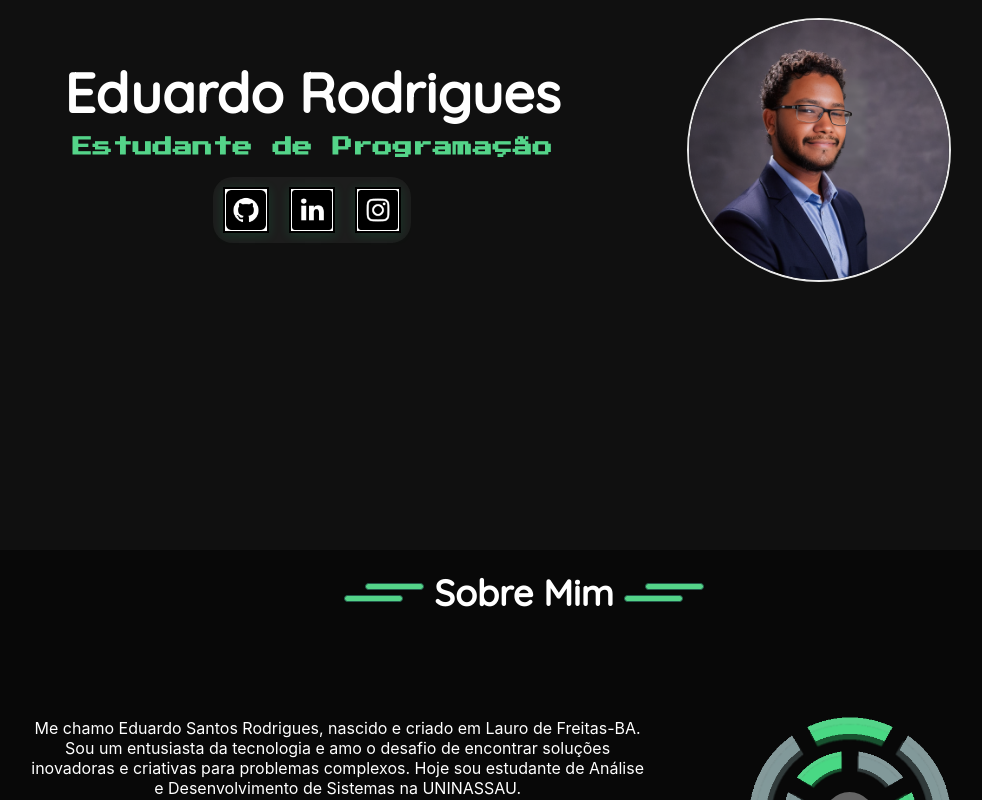
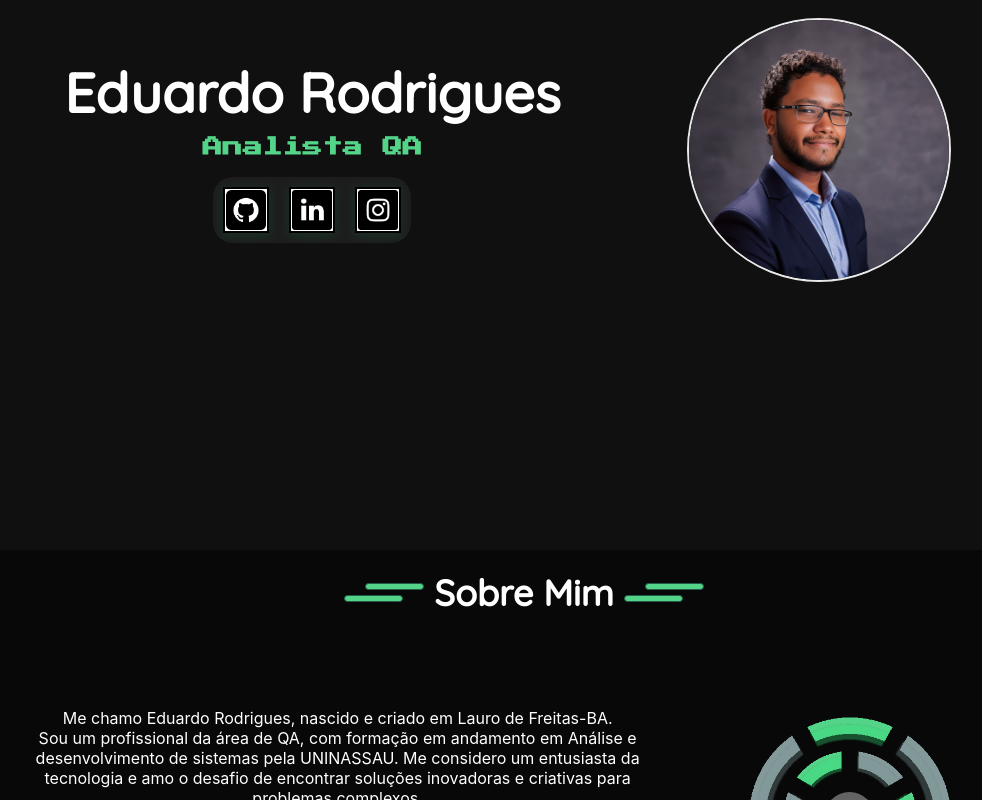
Before and after one commit to eduardostr/Portfolio-eduRodrigues, a React (Create React App) app: page / in a window 1280 px wide. Shown: the part 320-1120 px from the top of the page, without its empty margins (116-1098 px from the left). Built offline with nearby package versions, Linux system fonts and the light colour scheme; some icons are missing; a web font is replaced by a local one.

Commit message:
Add new files

```diff
--- a/src/components/AboutMe/index.tsx
+++ b/src/components/AboutMe/index.tsx
@@ -19,19 +19,19 @@ export default function AboutMe() {
       <Title titleName="Sobre Mim" />
       <div className={style.conteudoSobreMim}>
         <p className={`${isAnimating ? style.secretMessage : ""}`}>
-          Me chamo Eduardo Santos Rodrigues, nascido e criado em <span>L</span>
+          Me chamo Eduardo Rodrigues, nascido e criado em <span>L</span>
           auro de Freitas-BA.
           <br />
-          Sou um entusiasta da tecnologia <span>e</span> amo o desafio de
-          encontrar soluções inovadoras e criativas para problemas complexos.{" "}
-          <span>H</span>oje sou estudante de Análise e Desenvol<span>vi</span>
-          mento de Sistemas na UNINASSAU.
+          Sou um profissional da área de QA, <span>com</span> formação em
+          andamento em Análise e desenvolvimento de sistemas <span>pela </span>
+          UNINASSAU. Me considero um entusiasta da tecnologia e amo o desafio de
+          encontrar soluções inovadoras e criativas para problemas complexos.
           <br />
-          Minhas habilidades <span>t</span>écnicas <span>e</span> experiência
-          estão centradas na área de testes de software. Com conhecimento em
-          diversas abordagens, incluindo Testes Funcionais, Testes
-          Exploratórios, Testes de Integração, Testes de API, Escrita e Analise
-          de Testes.
+          As minhas <span>com</span>petências <span>té</span>cnicas e
+          experiência estão centradas na área de testes de software, com
+          conhecimentos em diversas abordagens, incluindo testes manuais e
+          automatizados, testes exploratórios e de regressão, escrita de
+          cenários de testes com BDD, testes de API e de integração.
           <br />
           <br />
           <a
--- a/src/components/Me/index.tsx
+++ b/src/components/Me/index.tsx
@@ -32,7 +32,7 @@ export default function Me() {
       <section>
         <div className={style.nameSection}>
           <h1>Eduardo Rodrigues</h1>
-          <h2>Estudante de Programação</h2>
+          <h2>Analista QA</h2>
           <div className={style.networks}>
             <SocialNetworks
               link="https://github.com/eduardostr"
```
